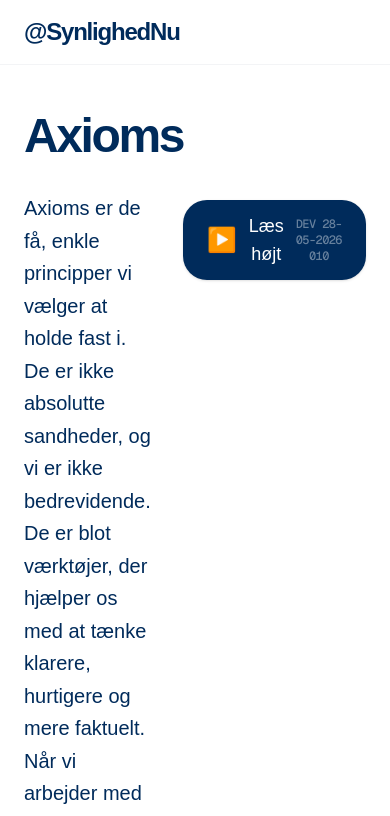
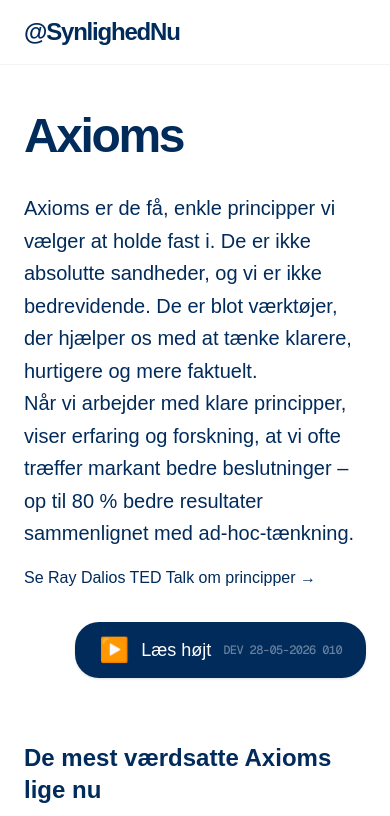
Before and after one commit to synlighed-nu/synlighed-nu-clean, a Next.js app: page /axiomer in a window 390 px wide. Shown: the top 816 px of the page. Built offline with nearby package versions, Linux system fonts and the light colour scheme.

Commit message:
Update page.tsx

```diff
--- a/app/axiomer/page.tsx
+++ b/app/axiomer/page.tsx
@@ -24,7 +24,6 @@ export default function AxiomerPage() {
 
   const [suggestionSubmitted, setSuggestionSubmitted] = useState(false);
 
-  // Introduktionstekst som skal læses højt
   const introText = `
     Axioms er de få, enkle principper vi vælger at holde fast i.
     De er ikke absolutte sandheder, og vi er ikke bedrevidende.
@@ -76,8 +75,8 @@ export default function AxiomerPage() {
       <div className="max-w-4xl mx-auto px-6 pt-28 pb-20">
         <h1 className="text-5xl font-bold tracking-tighter mb-8">Axioms</h1>
 
-        {/* Introduktion med højtaler-knap til højre */}
-        <div className="flex gap-8 mb-16">
+        {/* Introduktion med højtaler-knap - bedre mobil layout */}
+        <div className="flex flex-col md:flex-row gap-8 mb-16">
           <div className="flex-1 prose prose-lg max-w-none">
             <p className="text-xl leading-relaxed">
               Axioms er de få, enkle principper vi vælger at holde fast i.
@@ -98,8 +97,8 @@ export default function AxiomerPage() {
             </a>
           </div>
 
-          {/* Højtaler-knap placeret til højre */}
-          <div className="pt-2">
+          {/* Højtaler-knap - placeret pænt på både mobil og desktop */}
+          <div className="md:pt-2 flex justify-end md:justify-start">
             <SpeakerButton text={introText} endingAxiomIndex={0} />
           </div>
         </div>
```
